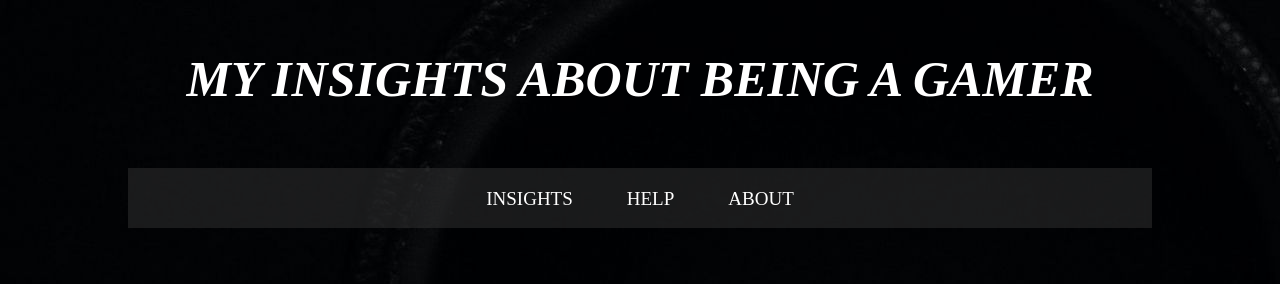
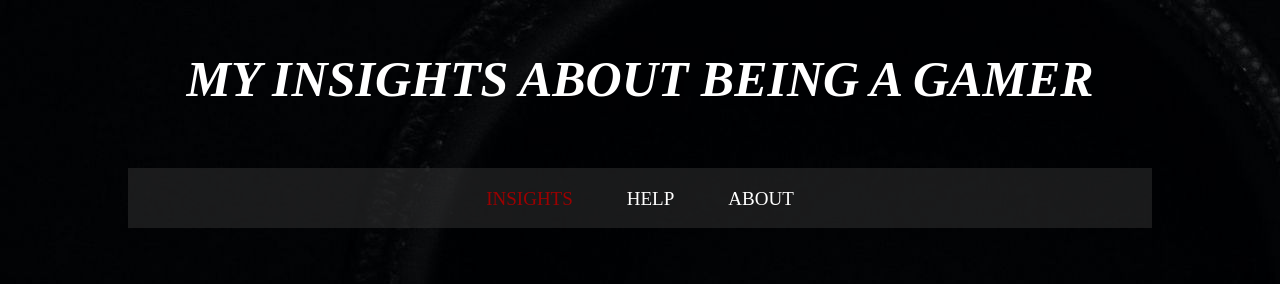
Before and after one commit to 23Norm/MyWebsite.github.io, a plain HTML site: page index.html in a window 1280 px wide. In both pictures the pointer is over the link "INSIGHTS". Shown: the top 284 px of the page. Drawn offline with Linux system fonts and the light colour scheme.

Commit message:
Update style.css

```diff
--- a/style.css
+++ b/style.css
@@ -66,7 +66,7 @@ nav a{
     padding: 25px;
 }
 
-#INSIGHTS:hover{
+.INSIGHTS:hover{
     color: rgb(156, 0, 0);
 }
 
```
